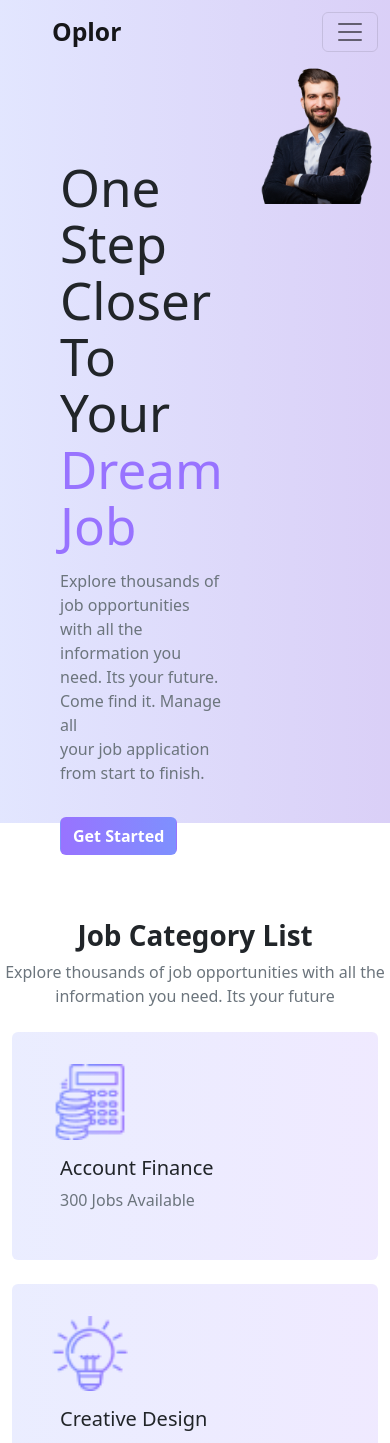
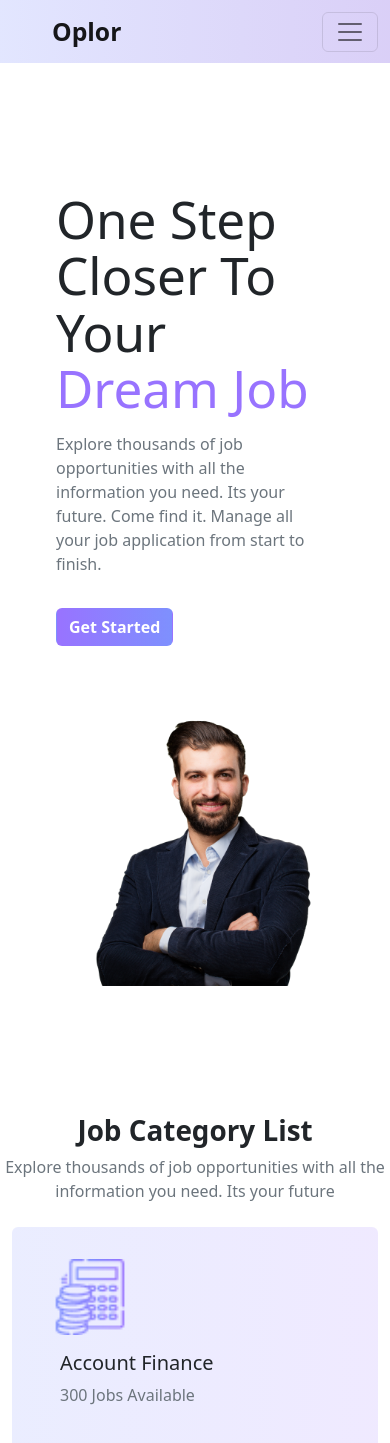
Before and after one commit to somaiya484/career, a React (Vite) app: page / in a window 390 px wide. Shown: the top 1443 px of the page. Built offline with nearby package versions, Linux system fonts and the light colour scheme.

Commit message:
responsiveness added

```diff
--- a/src/components/Home/Home.jsx
+++ b/src/components/Home/Home.jsx
@@ -19,19 +19,28 @@ const Home = () => {
     }
     return (
         <div>
-            <div className='home sm:  d-flex justify-content-between '>
-                <div className='container mt-5 pt-5 ms-5'>
-                    <h1>One Step <br /> Closer To Your <br />
-                        <span className='span1'> Dream Job</span></h1>
+            <div className='container'>
+                <div className=" row row-cols-1 row-cols-md-2">
+                    <div className="col">
+                        <div className=" card border border-0">
+                            <div className='container mt-5 pt-5'>
+                                <h1>One Step <br /> Closer To Your <br />
+                                    <span className='span1'> Dream Job</span></h1>
 
-                    <p className='mt-3 text-secondary'>Explore thousands of job opportunities with all the <br /> information you need. Its your future. Come find it. Manage all <br /> your job application from start to finish.</p>
-                    <button className='mt-3 btn text-white  fw-semibold' type="submit">Get Started</button>
+                                <p className='mt-3 text-secondary'>Explore thousands of job opportunities with all the <br /> information you need. Its your future. Come find it. Manage all <br /> your job application from start to finish.</p>
+                                <button className='mt-3 btn text-white  fw-semibold' type="submit">Get Started</button>
+                            </div>
+                        </div>
+                    </div>
+                    <div className="col">
+                        <div className=" card border border-0">
+                            <img className='w-100' src="../../../public/asset/Icons/P3OLGJ.png" alt="" />
+                        </div>
+                    </div>
                 </div>
-                <div>
-                    <img className='image-fluid w-100' src="../../../public/asset/Icons/P3OLGJ.png" alt="" />
-                </div>
+            </div>
 
-            </div>
+
 
             <div>
                 <h2 className='text-center mt-5 pt-5 fw-bold fs-1'>Job Category List</h2>
```
